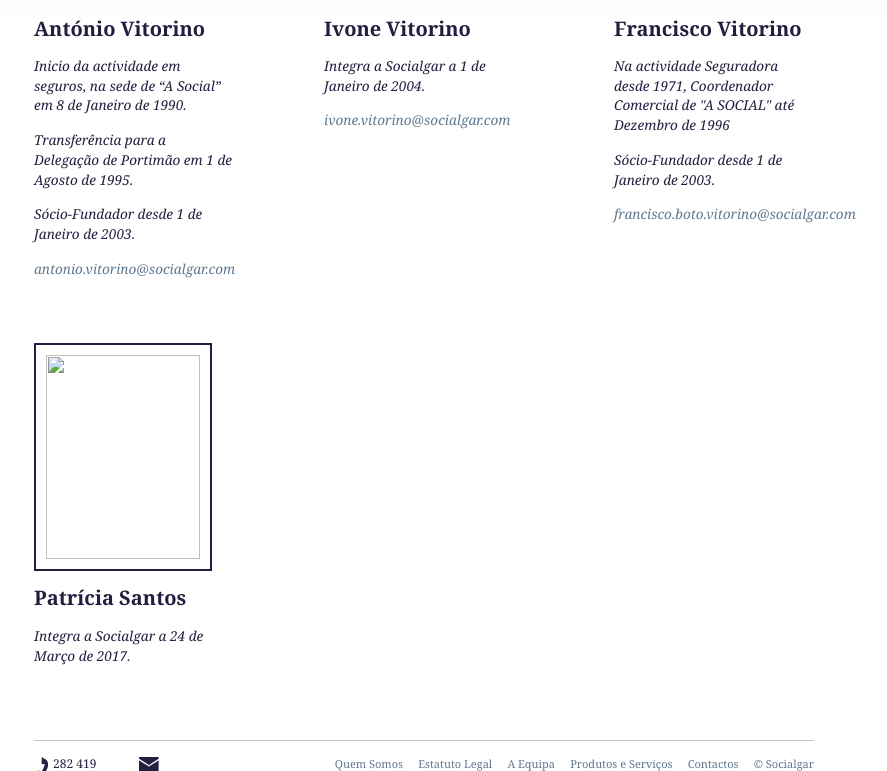
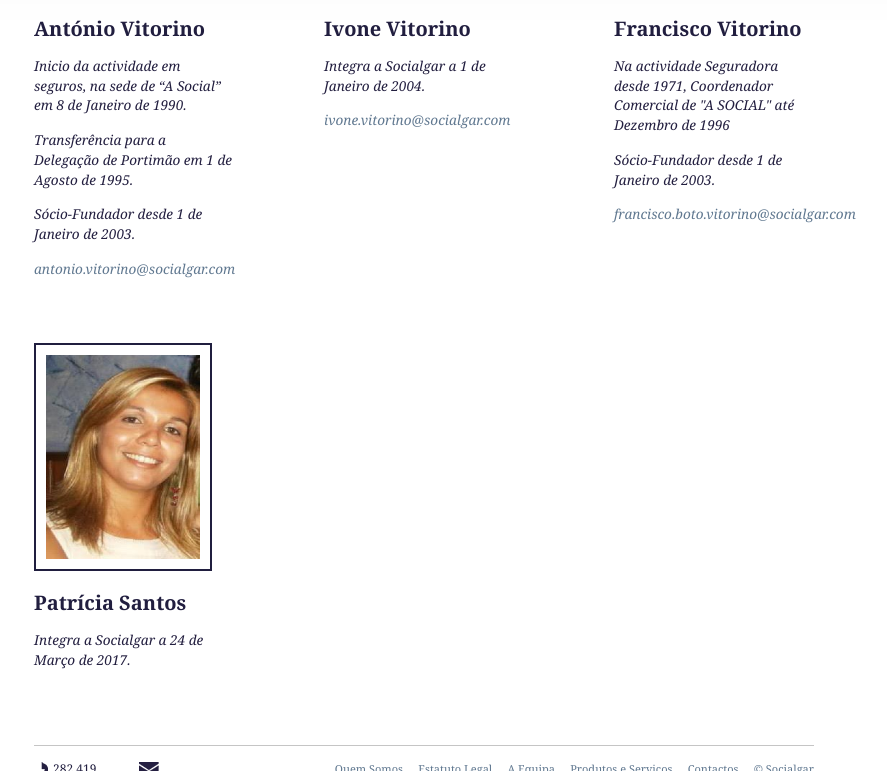
Before and after one commit to rodolfocaldeira/socialgar.com, a plain HTML site: page equipa.html in a window 1280 px wide. Shown: the part 554-1325 px from the top of the page, without its empty margins (216-1103 px from the left). Drawn offline with nearby package versions, Linux system fonts and the light colour scheme.

Commit message:
Update equipa.html

```diff
--- a/equipa.html
+++ b/equipa.html
@@ -101,7 +101,7 @@
         <div class="clear"></div>
 
         <li class="first second-row">
-            <img src="images/equipa/foto-patricia.jpg" width="154" height="204">
+            <img src="images/foto-patricia.jpg" width="154" height="204">
             <h3>Patrícia Santos</h3>
             <p>Integra a Socialgar a 24 de Março de 2017.</p>
         </li>
```
